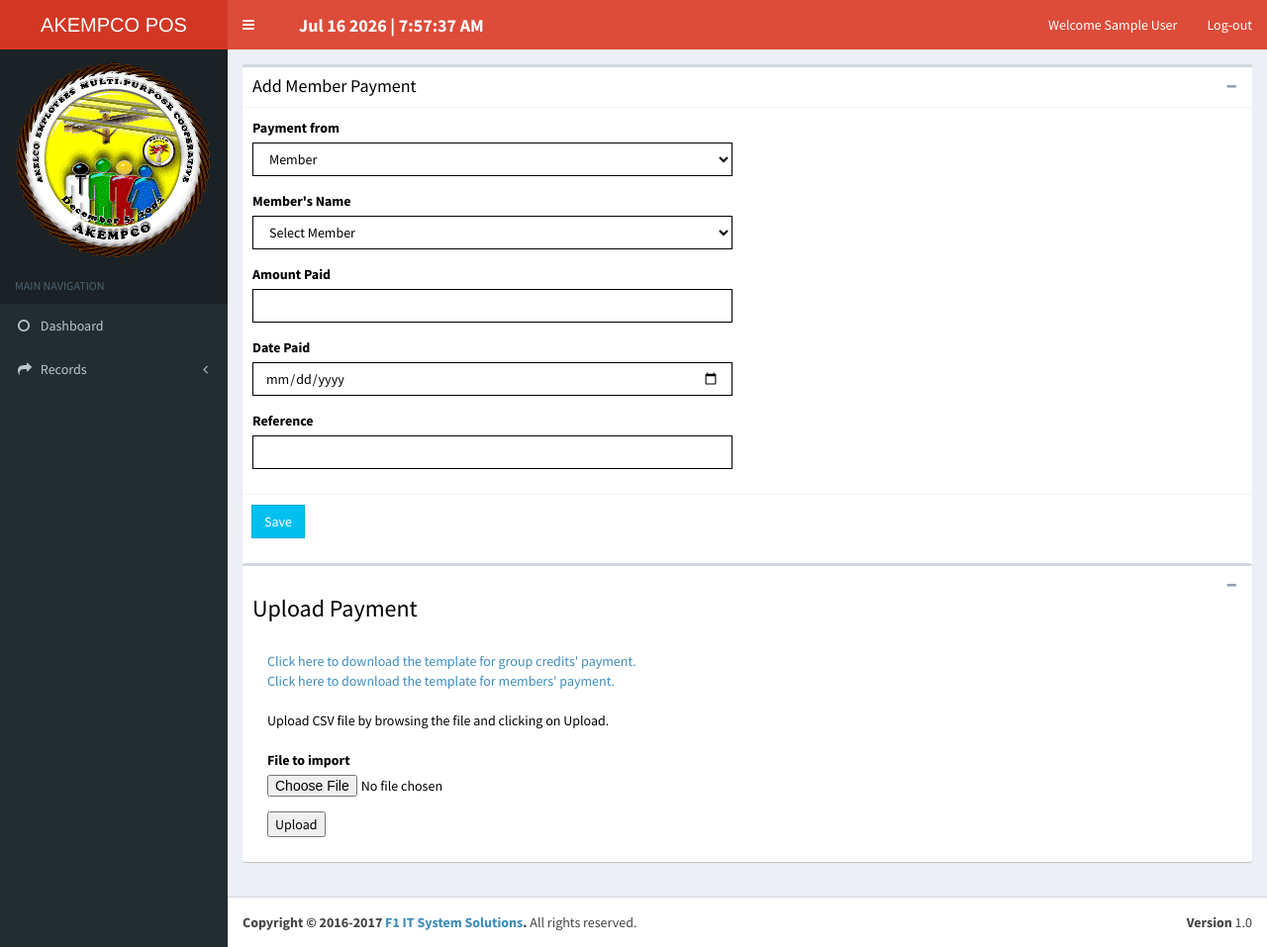
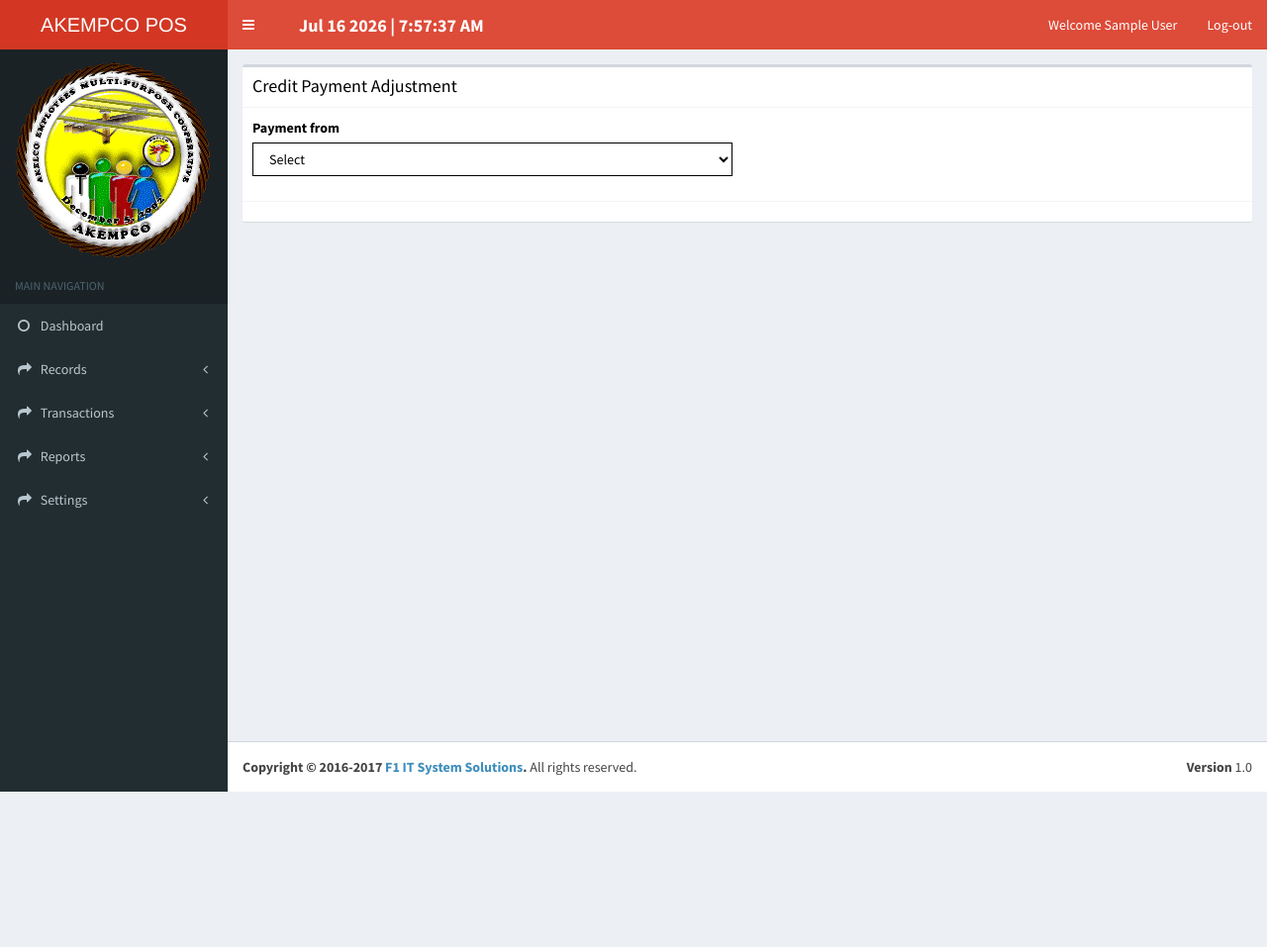
Before and after one commit to KirkMH/akempco, a PHP site: page /akempco/creditPaymentAdjustment.php in a window 1280 px wide. Shown: the whole page at 99% size. After the commit the page ends 800 px from the top, so only its background shows below. Run offline with PHP 8.4, Linux system fonts and the light colour scheme; the visitor is signed in with stand-in values (Sample User, id 1); some libraries are stand-ins or nearby versions.

Commit message:
Added the credit payment adjustment module.

```diff
--- a/creditPaymentAdjustment.php
+++ b/creditPaymentAdjustment.php
@@ -1,75 +1,72 @@
 <?php
 require_once $_SERVER['DOCUMENT_ROOT'] . '/akempco/core/init.php';
+
+// Enforce ADMINISTRATOR role security check
+if ($_SESSION['login_member_role'] !== 'ADMINISTRATOR') {
+  Redirect::to('/akempco/index.php');
+}
+
+$audit = new Audit();
+// Process Form Submission for Saving Adjustment
+if (isset($_POST['save_adjustment'])) {
+  if (Token::check(Input::get('token'))) {
+    $cp_no = intval(Input::get('cp_no'));
+    $new_paid = floatval(Input::get('paid'));
+    $new_payDate = date("Y-m-d", strtotime(Input::get('payDate')));
+    $new_ref_no = Input::get('ref_no');
+
+    $original = $db->select_one("*", "tbl_creditpayment", "WHERE cp_no = $cp_no");
+    if ($original) {
+      $data_update = array(
+        'paid' => $new_paid,
+        'payDate' => $new_payDate,
+        'ref_no' => $new_ref_no
+      );
+
+      if ($db->update('tbl_creditpayment', $data_update, "WHERE cp_no = $cp_no")) {
+        $data_update_string = implode(",", $data_update);
+        $audit->record($_SESSION['login_member_no'], "update", "tbl_creditpayment", "cp_no=$cp_no, " . $data_update_string, date('Y-m-d'), date('H:i:s'));
+
+        Session::flash('msg', "Payment record successfully adjusted!");
+        Redirect::to("creditPaymentAdjustment.php?customer_type=" . $original['customer_type'] . "&customer_no=" . $original['customer_no']);
+      } else {
+        Session::flash('err', "Opps. Sorry, there was an error updating the database.");
+      }
+    } else {
+      Session::flash('err', "Payment record not found.");
+    }
+  }
+}
+
+$token = Token::generate();
+
+$edit_cp_no = Input::get('edit_cp_no');
+$payment = null;
+$customer_name = "";
+$customer_type_label = "";
+
+if (!empty($edit_cp_no)) {
+  $payment = $db->select_one("*", "tbl_creditpayment", "WHERE cp_no = " . intval($edit_cp_no));
+  if ($payment) {
+    if ($payment['customer_type'] == 'm') {
+      $customer = $db->select_one("member_name", "tbl_members", "WHERE member_no = " . intval($payment['customer_no']));
+      $customer_name = $customer ? $customer['member_name'] : 'Unknown Member';
+      $customer_type_label = 'Member';
+    } else {
+      $customer = $db->select_one("group_name", "tbl_groupcredit", "WHERE group_no = " . intval($payment['customer_no']));
+      $customer_name = $customer ? $customer['group_name'] : 'Unknown Group';
+      $customer_type_label = 'Group Credit';
+    }
+  }
+}
+
+$customer_type = Input::get('customer_type');
+$customer_no = Input::get('customer_no');
+
 require_once $_SERVER['DOCUMENT_ROOT'] . '/akempco/includes/metaHeader.php';
 require_once $_SERVER['DOCUMENT_ROOT'] . '/akempco/includes/header.php';
 require_once $_SERVER['DOCUMENT_ROOT'] . '/akempco/includes/sidebar.php';
-
-  $table = 'tbl_productprice';
-  $filter = 'prod_no';
-  $sup_no = 0;
-
-
-if (isset($_POST['save'])) {
-  $data = array();
-  $data[0] = Input::get('customer_no');
-  $data[1] = "";
-  $data[2] = "";
-  $data[3] = Input::get('paid');
-  $data[4] = Input::get('payDate');
-  $data[5] = Input::get('ref_no');
-  $type = Input::get('customer_type');
-
-
-    // 1. tbl_creditpayment
-    $date = DateTime::createFromFormat('d/m/Y H:i', $data[4]);
-    $data2 = array(
-      'customer_type' => $type,
-      'customer_no' => $data[0],
-      'paid' => $data[3],
-      'payDate' => date ("Y-m-d H:i:s", strtotime($data[4])),
-      'ref_no' => $data[5]
-      );
-    $db->insert('tbl_creditpayment', $data2);
-
-    // 2. update balances at tbl_members or tbl_groupcredit
-    $tbl = "";
-    $col = "";
-    $cname = "";
-    if ($type == "m") {
-      $tbl = 'tbl_members';
-      $col = 'member_no';
-      $cname = "member_name";
-    }
-    else {
-      $tbl = 'tbl_groupcredit';
-      $col = 'group_no';
-      $cname = "group_name";
-    }
-
-    $newTotal = 0;
-    $dName = "";
-    $ex1 = $db->select_one("charge_total, $cname AS dName", $tbl, "WHERE $col=$data[0]");
-
-    if ($ex1 !== null) {
-      $newTotal = $ex1['charge_total']-$data[3];
-      $dName = $ex1['dName'];
-    }
-    $data2 = array(
-      "charge_total" => $newTotal
-      );
-    $db->update($tbl, $data2, "WHERE $col = $data[0]");
-
-
-    Session::flash('msg', "Payment for $dName was updated. From P ".number_format($ex1['charge_total'], 2, ".", ",").", the new balance is now P ".number_format($newTotal, 2, ".", ","));
-}
-
-  // function saveCreditPayment($db, $data, $type) {
-  // }
-
-
-
 ?>
-<!-- =============================================== -->
 
 <!-- Content Wrapper. Contains page content -->
 <div class="content-wrapper">
@@ -78,280 +75,194 @@
     <div class="row">
       <div class="col-md-12">
 
-
-                  <?php
-                    if(Session::exists('msg')){
-                  ?>
+        <?php if(Session::exists('msg')){ ?>
           <div class="alert alert-success alert-dismissable">
             <button aria-hidden="true" data-dismiss="alert" class="close" type="button">×</button>
-                      <h4>  <i class="icon fa fa-check"></i> <?php  echo Session::flash('msg') ?></h4>
+            <h4><i class="icon fa fa-check"></i> <?php echo Session::flash('msg'); ?></h4>
           </div>
-                  <?php
-                  }
-                  ?>
+        <?php } else if(Session::exists('err')){ ?>
+          <div class="alert alert-danger alert-dismissable">
+            <button aria-hidden="true" data-dismiss="alert" class="close" type="button">×</button>
+            <h4><i class="icon fa fa-ban"></i> <?php echo Session::flash('err'); ?></h4>
+          </div>
+        <?php } ?>
 
-        <!-- Default box -->
+        <?php if ($payment): ?>
+          <!-- ADJUSTMENT FORM VIEW -->
           <div class="box">
-          <form action="creditPayment.php" method="post">
+            <div class="box-header with-border">
+              <h3 class="box-title">Adjust Payment Record</h3>
+            </div>
+            <form action="creditPaymentAdjustment.php" method="post">
+              <input type="hidden" name="token" value="<?php echo $token; ?>" />
+              <input type="hidden" name="cp_no" value="<?php echo $payment['cp_no']; ?>" />
 
-            <div class="box-header with-border">
-              <h3 class="box-title"><?php echo Input::get('customer_type') == "G" ?  "Add Group Credit Payment" : "Add Member Payment"; ?> </h3>
-              <div class="box-tools pull-right">
-                <button data-widget="collapse" class="btn btn-box-tool"><i class="fa fa-minus"></i></button>
+              <div class="box-body">
+                <div class="row">
+                  <div class="col-md-6">
+                    <div class="form-group">
+                      <label>Creditor Type</label>
+                      <input type="text" class="form-control" value="<?php echo $customer_type_label; ?>" disabled />
+                    </div>
+
+                    <div class="form-group">
+                      <label>Creditor Name</label>
+                      <input type="text" class="form-control" value="<?php echo $customer_name; ?>" disabled />
+                    </div>
+
+                    <div class="form-group">
+                      <label>Amount Paid</label>
+                      <input required type="number" step="0.01" min="0" class="form-control" name="paid" id="paid" value="<?php echo htmlspecialchars($payment['paid']); ?>">
+                    </div>
+
+                    <div class="form-group">
+                      <label>Date Paid</label>
+                      <input required type="date" class="form-control" name="payDate" id="payDate" value="<?php echo htmlspecialchars($payment['payDate']); ?>">
+                    </div>
+
+                    <div class="form-group">
+                      <label>Reference</label>
+                      <input required type="text" class="form-control" name="ref_no" id="ref_no" value="<?php echo htmlspecialchars($payment['ref_no']); ?>">
                     </div>
                   </div>
-            <!-- ./title -->
-            <form method="creditPayment.php" method="post">
-              <input type="hidden" name="customer_type" value="<?php echo (Input::get('customer_type') ? Input::get('customer_type') : '');?>" />
+                </div>
+              </div>
+              <div class="box-footer">
+                <div class="form-group pull-right">
+                  <button class="btn btn-info" type="submit" name="save_adjustment" value="save">Save Changes</button>
+                  <a href="creditPaymentAdjustment.php?customer_type=<?php echo $payment['customer_type']; ?>&customer_no=<?php echo $payment['customer_no']; ?>" class="btn btn-default">Cancel</a>
+                </div>
+              </div>
+            </form>
+          </div>
+        <?php else: ?>
+          <!-- SELECTION & LIST VIEW -->
+          <div class="box">
+            <div class="box-header with-border">
+              <h3 class="box-title">Credit Payment Adjustment</h3>
+            </div>
+            <form action="creditPaymentAdjustment.php" method="get">
               <div class="box-body">
                 <div class="row">
-                <!-- ROW 1 STARTS HERE -->
                   <div class="col-md-6">
-
-                  <div class="form-group ">
+                    <div class="form-group">
                       <label>Payment from</label>
                       <select required class="form-control" name="customer_type" id="customer_type" onchange="reloadWith();">
-                      <option <?php echo Input::get('customer_type') ?  (Input::get('customer_type') == 'm' ? 'selected="selected"' : '') : '';?> value="m">Member</option>
-                      <option <?php echo Input::get('customer_type') ?  (Input::get('customer_type') == 'g' ? 'selected="selected"' : '') : '';?> value="g">Group Credit</option>
+                        <option value="">Select</option>
+                        <option <?php echo $customer_type == 'm' ? 'selected="selected"' : ''; ?> value="m">Member</option>
+                        <option <?php echo $customer_type == 'g' ? 'selected="selected"' : ''; ?> value="g">Group Credit</option>
                       </select>
                     </div>
 
-                <?php if (Input::get('customer_type') == "g") { ?>
-                  <div class="form-group ">
+                    <?php if ($customer_type == 'g'): ?>
+                      <div class="form-group">
                         <label>Group Credit's Name</label>
                         <select required class="form-control" name="customer_no">
                           <option value="">Select Group</option>
                           <?php
-                          $sqlResult = $db->select('group_no, group_name', 'tbl_groupcredit', 'WHERE active=1');
-
+                            $sqlResult = $db->select('group_no, group_name', 'tbl_groupcredit', 'WHERE active=1 ORDER BY group_name');
                             while ($extractData = $sqlResult->fetch_assoc()) {
-                            echo "<option value=".$extractData['group_no'].">".$extractData['group_name']."</option>";
+                              echo "<option " . ($customer_no == $extractData['group_no'] ? "selected='selected'" : "") . " value=".$extractData['group_no'].">".$extractData['group_name']."</option>";
                             }
                           ?>
-
                         </select>
                       </div>
-                <?php } else { ?>
-                  <div class="form-group ">
+                    <?php elseif ($customer_type == 'm'): ?>
+                      <div class="form-group">
                         <label>Member's Name</label>
                         <select required class="form-control" name="customer_no">
                           <option value="">Select Member</option>
                           <?php
-                          $sqlResult = $db->select('member_no,member_name', 'tbl_members', 'WHERE active=1');
-
+                            $sqlResult = $db->select('member_no, member_name', 'tbl_members', 'WHERE active=1 ORDER BY member_name');
                             while ($extractData = $sqlResult->fetch_assoc()) {
-                            echo "<option value=".$extractData['member_no'].">".$extractData['member_name']."</option>";
+                              echo "<option " . ($customer_no == $extractData['member_no'] ? "selected='selected'" : "") . " value=".$extractData['member_no'].">".$extractData['member_name']."</option>";
                             }
                           ?>
-
                         </select>
                       </div>
-                <?php } ?>
-
-                  <div class="form-group ">
-                    <label>Amount Paid</label>
-                    <input required  type="number" step="0.01" class="form-control" name="paid" id="paid" placeholder="">
+                    <?php endif; ?>
+                  </div>
+                </div>
+              </div>
+              <div class="box-footer">
+                <?php if (!empty($customer_type)): ?>
+                  <div class="form-group pull-right">
+                    <button class="btn btn-info" type="submit">View Payments</button>
+                  </div>
+                <?php endif; ?>
+              </div>
+            </form>
           </div>
 
-                  <div class="form-group ">
-                    <label>Date Paid</label>
-                    <input required  type="date" class="form-control" name="payDate" id="payDate" placeholder="">
+          <?php if (!empty($customer_type) && !empty($customer_no)): ?>
+            <!-- PAYMENT HISTORY TABLE -->
+            <div class="box">
+              <div class="box-header">
+                <?php
+                  $selected_customer_name = "";
+                  if ($customer_type == 'm') {
+                    $c_res = $db->select_one("member_name", "tbl_members", "WHERE member_no = " . intval($customer_no));
+                    $selected_customer_name = $c_res ? $c_res['member_name'] : '';
+                  } else {
+                    $c_res = $db->select_one("group_name", "tbl_groupcredit", "WHERE group_no = " . intval($customer_no));
+                    $selected_customer_name = $c_res ? $c_res['group_name'] : '';
+                  }
+                ?>
+                <h3 class="box-title">Payment History for <?php echo htmlspecialchars($selected_customer_name); ?></h3>
               </div>
-
-                  <div class="form-group ">
-                    <label>Reference</label>
-                    <input required  type="text" class="form-control" name="ref_no" id="ref_no" placeholder="" >
+              <div class="box-body">
+                <table class="table table-bordered table-striped">
+                  <thead>
+                    <tr>
+                      <th>Amount Paid</th>
+                      <th>Date Paid</th>
+                      <th>Reference No.</th>
+                      <th style="width: 100px;">Actions</th>
+                    </tr>
+                  </thead>
+                  <tbody>
+                    <?php
+                      $payments_list = $db->select('*', 'tbl_creditpayment', "WHERE customer_type = '" . $db->escape($customer_type) . "' AND customer_no = " . intval($customer_no) . " ORDER BY payDate DESC");
+                      if ($payments_list && $payments_list->num_rows > 0) {
+                        while ($row = $payments_list->fetch_assoc()) {
+                          ?>
+                          <tr>
+                            <td align="right">P <?php echo number_format($row['paid'], 2, ".", ","); ?></td>
+                            <td><?php echo date("Y-m-d", strtotime($row['payDate'])); ?></td>
+                            <td><?php echo htmlspecialchars($row['ref_no']); ?></td>
+                            <td>
+                              <a href="creditPaymentAdjustment.php?edit_cp_no=<?php echo $row['cp_no']; ?>" class="btn btn-warning btn-xs">Adjust</a>
+                            </td>
+                          </tr>
+                          <?php
+                        }
+                      } else {
+                        ?>
+                        <tr>
+                          <td colspan="4" align="center">No payment history found.</td>
+                        </tr>
+                        <?php
+                      }
+                    ?>
+                  </tbody>
+                </table>
               </div>
-
+            </div>
+          <?php endif; ?>
+        <?php endif; ?>
 
       </div>
-                <!-- ROW 2 ENDS HERE -->
     </div>
-            </div><!-- /.box-body -->
-            <div class="box-footer">
-              <div class="form-group pull-right">
-                <div class="col-lg-5 input-group">
-                  <span class="input-group-btn">
-                    <button class="btn btn-info" type="submit" name="save" value="save" >Save</button>
-                  </span>
-               </div><!-- /input-group -->
-              </div> <!-- /.form-group -->
-            </div> <!-- /.box-footer-->
-          </form>
-
-        <!-- UPLOAD CSV FILE -->
-        <div class="box">
-          <!-- <form > -->
-            <div class="box-header">
-              <h3>Upload Payment</h3>
-              <div class="box-tools pull-right">
-                <button data-widget="collapse" class="btn btn-box-tool"><i class="fa fa-minus"></i></button>
+  </section>
 </div>
-            </div>
-
-
-            <div class="box-body">
-              <div class="col-lg-10">
-                <a href="download.php?what=g_payment">Click here to download the template for group credits' payment.</a><br/>
-                <a href="download.php?what=m_payment">Click here to download the template for members' payment.</a>
-              </div>
-            </div>
-
-            <div class="box-body">
-              <div class="col-lg-10">
-
-              <?php
-
-              //connect to the database
-              // $connect = mysql_connect("localhost","root","");
-              // mysql_select_db("akempcodb",$connect); //select the table
-
-
-              //Upload File
-              if (isset($_POST['submit'])) {
-                if (is_uploaded_file($_FILES['filename']['tmp_name'])) {
-                  echo "<h3>" . "File ". $_FILES['filename']['name'] ." uploaded successfully." . "</h3>";
-                }
-
-                //Import uploaded file to Database
-                $handle = fopen($_FILES['filename']['tmp_name'], "r");
-
-                $type = "";
-                $ctr = 0;
-                while (($data = fgetcsv($handle, 1000, ",")) !== FALSE) {
-                  if ($ctr == 0) {
-                    $type = ($data[0] == "Group Credit Payment" ? "g" : "m");
-                    print "<br><h4>$data[0]</h4>";
-                  }
-                  else if ($ctr == 1) {
-                    print "<table border='1' cellpadding = '10px'>\n";
-                    print "<tr>";
-                    print "<th>$data[0]</th>";
-                    print "<th>$data[1]</th>";
-                    print "<th>$data[2]</th>";
-                    print "<th>$data[3]</th>";
-                    print "<th>$data[4]</th>";
-                    print "<th>$data[5]</th>";
-                    print "<th>Collectible</th>";
-                    print "<th>Balance</th>";
-                    print "</tr>\n";
-                  }
-                  else {
-                    print "<tr>";
-                    print "<td align='right'>$data[0]</td>";
-                    print "<td>$data[1]</td>";
-                    print "<td align='right'>".number_format($data[2], 2, ".", ",")."</td>";
-                    print "<td align='right'>".number_format($data[3], 2, ".", ",")."</td>";
-                    print "<td align='right'>$data[4]</td>";
-                    print "<td>$data[5]</td>";
-
-                    // save details;
-                    // saveCreditPayment($db, $data, $type);
-
-                    // 1. tbl_creditpayment
-                    $date = DateTime::createFromFormat('d/m/Y H:i', $data[4]);
-                    $data2 = array(
-                      'customer_type' => $type,
-                      'customer_no' => $data[0],
-                      'paid' => $data[3],
-                      'payDate' => date ("Y-m-d H:i:s", strtotime($data[4])),
-                      'ref_no' => $data[5]
-                      );
-                    $db->insert('tbl_creditpayment', $data2);
-
-                    // 2. update balances at tbl_members or tbl_groupcredit
-                    $tbl = "";
-                    $col = "";
-                    if ($type == "m") {
-                      $tbl = 'tbl_members';
-                      $col = 'member_no';
-                    }
-                    else {
-                      $tbl = 'tbl_groupcredit';
-                      $col = 'group_no';
-                    }
-
-                    $newTotal = 0;
-                    $ex1 = $db->select_one('charge_total', $tbl, "WHERE $col=$data[0]");
-
-                    if ($ex1 !== null) {
-                      $newTotal = $ex1['charge_total']-$data[3];
-                    }
-                    $data2 = array(
-                      "charge_total" => $newTotal
-                      );
-                    $db->update($tbl, $data2, "WHERE $col = $data[0]");
-
-
-                    print "<td>".number_format($ex1['charge_total'], 2, ".", ",")."</td>";
-                    print "<td>".number_format($newTotal, 2, ".", ",")."</td>";
-                    print "</tr>\n";
-
-                  }
-                    $ctr = $ctr + 1;
-                }
-                print "</table>\n";
-                fclose($handle);
-
-                print "\n\nImport completed.";
-
-                //view upload form
-              }else {
-
-                print "<div>Upload CSV file by browsing the file and clicking on Upload.<br /><br /></div>";
-              ?>
-
-                <form enctype='multipart/form-data' action='creditPayment.php' method='post'>
-                  <div class="form-group ">
-                    <label>File to import</label>
-                    <input required size='50' type='file' name='filename'>
-                  </div>
-
-                  <div class="form-group ">
-                    <input type='submit' name='submit' value='Upload'>
-                  </div>
-
-                </form>
-
-              <?php } ?>
-
-
-<!--                 <div class="input-group">
-                  <input type="hidden" value="100000" name="MAX_FILE_SIZE">
-                  <label for="">Upload CSV File</label>
-                  <input type="file" name="file" id="file"> -->
-                <!-- </div> --><!-- /input-group -->
-              </div>
-            </div><!-- /.box-body -->
-
-            <!-- <div class="box-footer"> -->
-              <!-- <div class="form-group pull-right"> -->
-                <!-- <div class="col-lg-5 input-group"> -->
-                  <!-- <span class="input-group-btn"> -->
-                    <!-- <button class="btn btn-info" type="submit" name="submit" >Save</button> -->
-                  <!-- </span> -->
-                <!-- </div> --><!-- /input-group -->
-              <!-- </div> --><!-- /.form-group -->
-            <!-- </div> --><!-- /.box-footer-->
-          <!-- </form> -->
-        </div>
-
-
-     </div>
-   </section><!-- /.content -->
- </div><!-- /.content-wrapper -->
-
- <!-- =============================================== -->
 
 <script language="javascript">
 function reloadWith() {
-  var no;
-  var no = document.getElementById('customer_type').value;
-  if (no == "") {
+  var val = document.getElementById('customer_type').value;
+  if (val == "") {
     alert("Please select customer type first.");
-  }
-  else {
-    window.location.href = "creditPaymentAdjustment.php?customer_type=".concat(no);
+  } else {
+    window.location.href = "creditPaymentAdjustment.php?customer_type=" + val;
   }
 }
 </script>
--- a/includes/sidebar.php
+++ b/includes/sidebar.php
@@ -53,8 +53,8 @@
 <?php } ?>
 <?php if($_SESSION['login_member_role'] == "ADMINISTRATOR"){?>
           <li><a href="inventoryAdjustment.php"><i class="fa fa-circle-o"></i> Inventory Adjustment</a></li>
-<!--          <li><a href="creditPaymentAdjustment.php"><i class="fa fa-circle-o"></i> Credit Payment Adjustment</a></li>
-<?php } ?> -->
+          <li><a href="creditPaymentAdjustment.php"><i class="fa fa-circle-o"></i> Credit Payment Adjustment</a></li>
+<?php } ?>
         </ul>
       </li>
 <?php }?>
```
Lines whose indentation alone changed are shown as unchanged.
